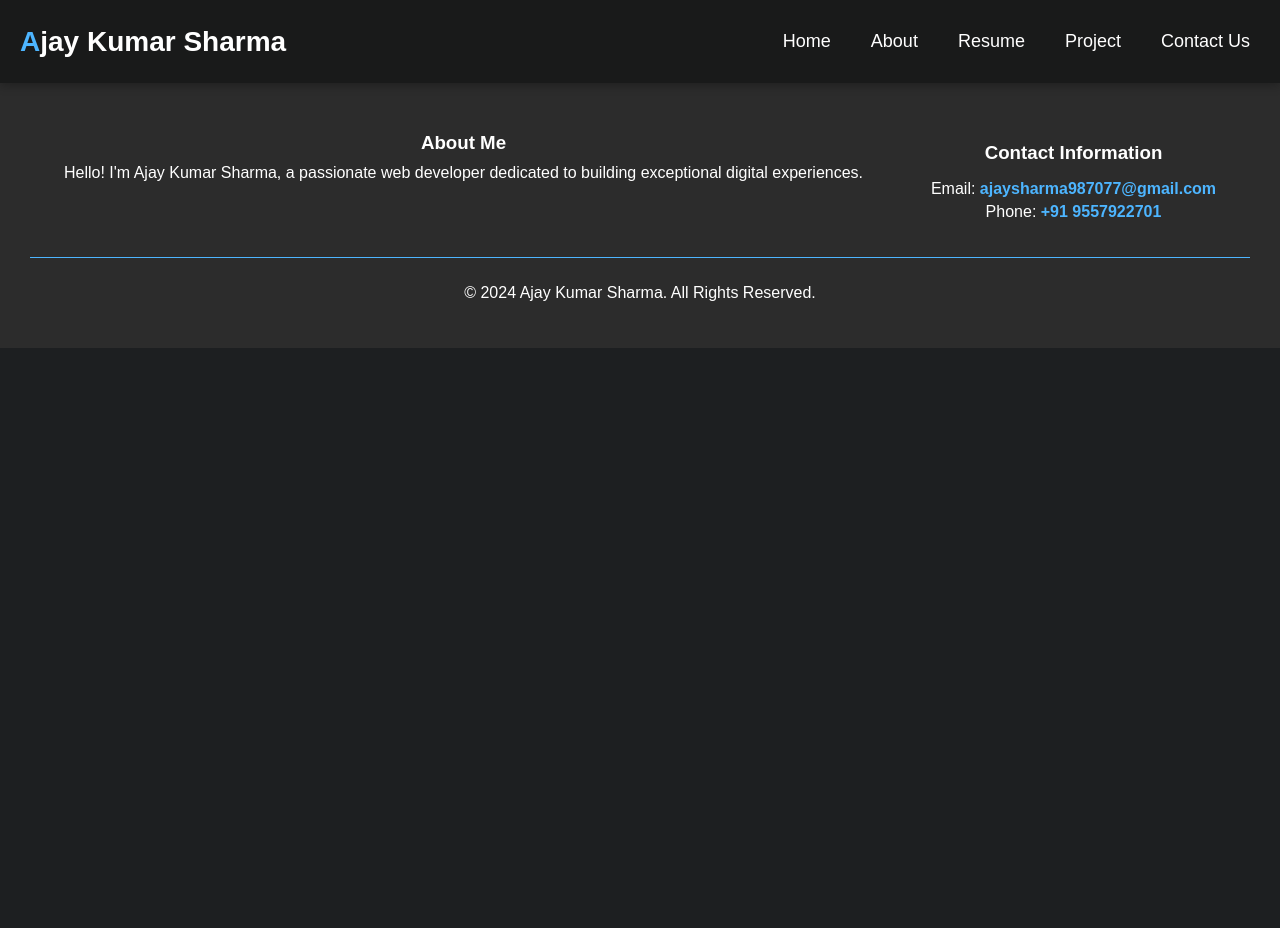
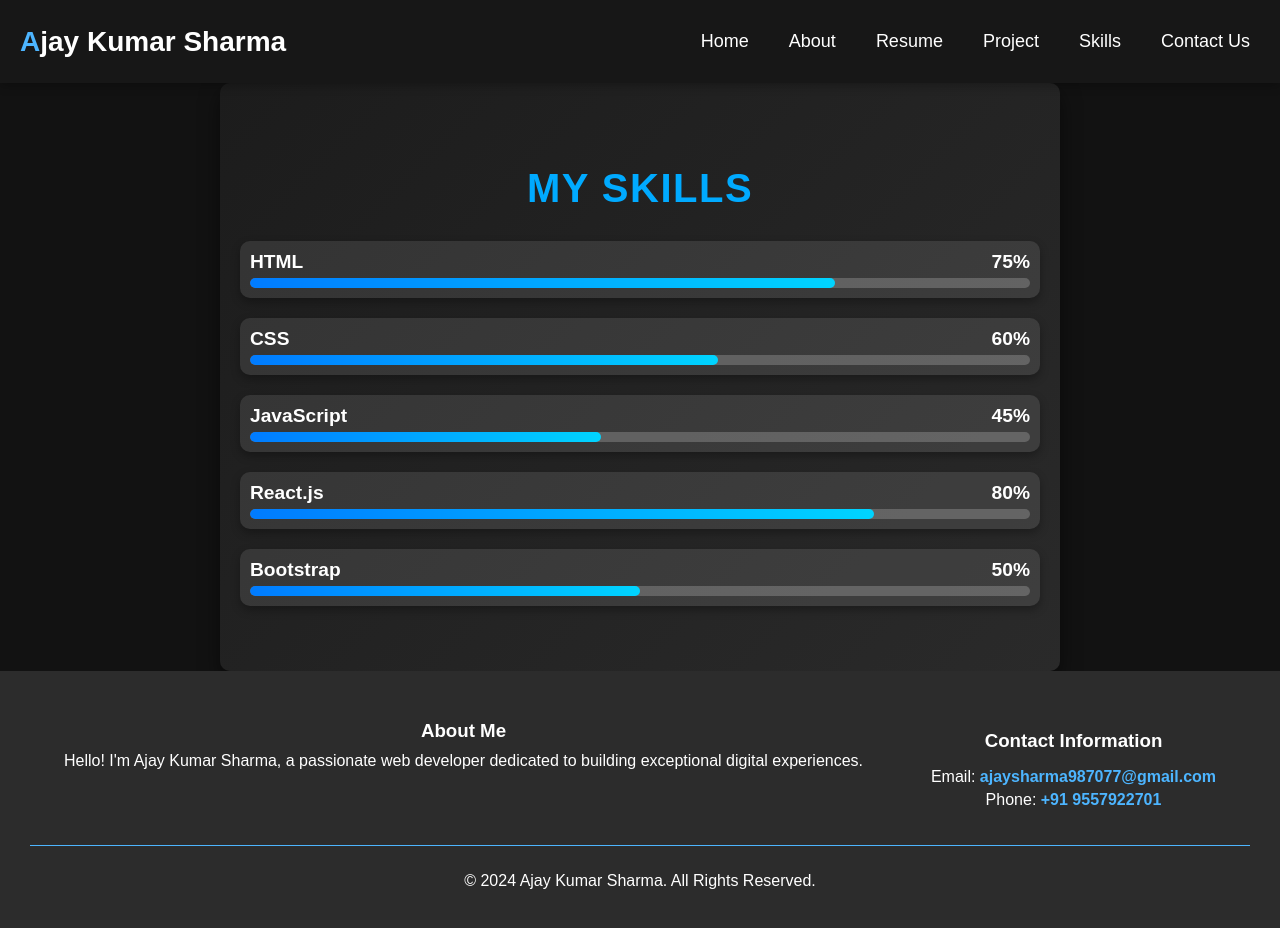
Before and after one commit to 7489-Ajay/my-portfolio, a React (Create React App) app: page /skills in a window 1280 px wide. Shown: the top 928 px of the page. Before the commit the page ends 800 px from the top, so only its background shows below. Built offline with nearby package versions, Linux system fonts and the light colour scheme.

Commit message:
Added Skills section and updated styles

```diff
--- a/package.json
+++ b/package.json
@@ -13,6 +13,7 @@
     "jspdf": "^2.5.2",
     "qrcode.react": "^3.1.0",
     "react": "^18.3.1",
+    "react-circular-progressbar": "^2.1.0",
     "react-dom": "^18.3.1",
     "react-router-dom": "^6.25.1",
     "react-scripts": "^5.0.1",
--- a/src/App.js
+++ b/src/App.js
@@ -7,6 +7,7 @@ import Project from './Pages/Project';
 import Resume from './Pages/Resume';
 import About from './Pages/About';
 import Footer from './Pages/Footer';
+import Skills from './Pages/Skills';
 
 const App = () => {
   return (
@@ -18,6 +19,7 @@ const App = () => {
         <Route path="/project" element={<Project />} />
         <Route path="/about" element={<About />} />
         <Route path="/resume" element={<Resume />} />
+        <Route path="/skills" element={<Skills />} />
       </Routes>
       <Footer />
     </>
--- a/src/MyComponents/Navbar.css
+++ b/src/MyComponents/Navbar.css
@@ -10,6 +10,7 @@
   backdrop-filter: blur(10px); /* Blur effect to create glassmorphism */
   transition: background-color 0.3s;
   z-index: 1000; /* Ensure navbar stays on top */
+
 }
 
 /* Logo styles */
--- a/src/MyComponents/Navbar.js
+++ b/src/MyComponents/Navbar.js
@@ -28,6 +28,7 @@ const Navbar = () => {
                 <li><Link to="/about" className="nav-link" onClick={closeMenu}>About</Link></li>
                 <li><Link to="/resume" className="nav-link" onClick={closeMenu}>Resume</Link></li>
                 <li><Link to="/project" className="nav-link" onClick={closeMenu}>Project</Link></li>
+                <li><Link to="/skills" className="nav-link" onClick={closeMenu}>Skills</Link></li>
                 <li><Link to="/contactus" className="nav-link" onClick={closeMenu}>Contact Us</Link></li>
             </ul>
         </nav>
--- a/src/Pages/Footer.css
+++ b/src/Pages/Footer.css
@@ -6,6 +6,7 @@
     position: relative; /* For positioning of animations */
 }
 
+/* Footer Content Section */
 .footer-content {
     display: flex; /* Flexbox layout for content */
     justify-content: space-around; /* Space out sections */
--- a/src/Pages/Footer.js
+++ b/src/Pages/Footer.js
@@ -1,4 +1,4 @@
-import React from 'react';
+ import React from 'react';
 import './Footer.css'; // Footer ke CSS file ko import karein
 
 const Footer = () => {
@@ -19,6 +19,7 @@ const Footer = () => {
                     </ul>
                 </div>
             </div>
+
             <div className="footer-bottom">
                 <p>&copy; {new Date().getFullYear()} Ajay Kumar Sharma. All Rights Reserved.</p>
             </div>
--- a/src/Pages/Home.css
+++ b/src/Pages/Home.css
@@ -1,5 +1,3 @@
-/* Home.css */
-
 /* General styles */
 .home-container {
   display: flex;
@@ -106,7 +104,7 @@
 }
 
 .photo-container img {
-  max-width: 80%;
+  max-width: 70%;
   border-radius: 50%;
   box-shadow: 0px 8px 30px rgba(0, 0, 0, 0.5);
   animation: photoBounce 3s ease-in-out infinite;
--- a/src/Pages/Home.js
+++ b/src/Pages/Home.js
@@ -23,8 +23,8 @@ const Home = () => {
     // Function to handle CV download
     const handleDownload = () => {
         const link = document.createElement('a'); // Create a link element
-        link.href = `${process.env.PUBLIC_URL}/cv-ajay-sharma.pdf`; // Set the URL to the CV file
-        link.download = 'cv-ajay-sharma.pdf'; // Set the download attribute
+        link.href = `${process.env.PUBLIC_URL}/2030.pdf`; // Set the URL to the CV file
+        link.download = '2030.pdf'; // Set the download attribute
         document.body.appendChild(link); // Append the link to the body
         link.click(); // Trigger the click event
         document.body.removeChild(link); // Remove the link after triggering
@@ -64,7 +64,10 @@ const Home = () => {
                 </div>
             </div>
         </div>
+
     );
+
 };
 
+
 export default Home;
--- /dev/null
+++ b/src/Pages/Skills.css
@@ -0,0 +1,102 @@
+/* Background & Global Styles */
+body {
+    background-color: #121212;
+    color: white;
+    font-family: "Poppins", sans-serif;
+  }
+
+  /* Skills Section */
+  .skills-container {
+    padding: 50px 20px;
+    text-align: center;
+    background: linear-gradient(135deg, #1c1c1c, #2a2a2a);
+    border-radius: 10px;
+    max-width: 800px;
+    margin: auto;
+    box-shadow: 0px 10px 20px rgba(0, 0, 0, 0.5);
+  }
+
+  /* Title Styling */
+  .skills-title {
+    font-size: 2.5rem;
+    font-weight: bold;
+    text-transform: uppercase;
+    margin-bottom: 30px;
+    color: #00aaff;
+    letter-spacing: 1.5px;
+    animation: fadeIn 1s ease-in-out;
+  }
+
+  /* Skills List */
+  .skills-list {
+    display: flex;
+    flex-direction: column;
+    gap: 20px;
+  }
+
+  /* Skill Item */
+  .skill {
+    text-align: left;
+    padding: 10px;
+    border-radius: 10px;
+    background: rgba(255, 255, 255, 0.1);
+    backdrop-filter: blur(5px);
+    box-shadow: 0px 4px 10px rgba(0, 0, 0, 0.3);
+  }
+
+  /* Skill Header */
+  .skill-header {
+    display: flex;
+    justify-content: space-between;
+    font-size: 1.2rem;
+    font-weight: bold;
+    margin-bottom: 5px;
+  }
+
+  /* Progress Bar Container */
+  .progress-bar-container {
+    width: 100%;
+    height: 10px;
+    background: rgba(255, 255, 255, 0.2);
+    border-radius: 5px;
+    overflow: hidden;
+  }
+
+  /* Progress Bar Animation */
+  .progress-bar {
+    height: 100%;
+    background: linear-gradient(90deg, #007bff, #00d4ff);
+    border-radius: 5px;
+    width: 0%;
+    transition: width 2s ease-in-out;
+  }
+
+  /* When section is visible, progress starts */
+  .progress-bar.animate {
+    transition: width 2s ease-in-out;
+  }
+
+  /* Responsive Styles */
+  @media (max-width: 768px) {
+    .skills-title {
+      font-size: 2rem;
+    }
+
+    .skill-header {
+      font-size: 1rem;
+    }
+
+    .progress-bar-container {
+      height: 8px;
+    }
+  }
+
+  @media (max-width: 480px) {
+    .skills-title {
+      font-size: 1.8rem;
+    }
+
+    .progress-bar-container {
+      height: 6px;
+    }
+  }
--- /dev/null
+++ b/src/Pages/Skills.js
@@ -0,0 +1,57 @@
+import React, { useEffect, useState, useRef } from "react";
+import "./Skills.css";
+
+const skillsData = [
+  { skill: "HTML", percentage: 75 },
+  { skill: "CSS", percentage: 60 },
+  { skill: "JavaScript", percentage: 45 },
+  { skill: "React.js", percentage: 80 },
+  { skill: "Bootstrap", percentage: 50 },
+];
+
+const Skills = () => {
+  const [visible, setVisible] = useState(false);
+  const skillsRef = useRef(null);
+
+  useEffect(() => {
+    const observer = new IntersectionObserver(
+      ([entry]) => {
+        if (entry.isIntersecting) {
+          setVisible(true);
+          observer.disconnect(); // Ensure animation runs only once
+        }
+      },
+      { threshold: 0.5 } // Trigger when 50% of section is visible
+    );
+
+    if (skillsRef.current) {
+      observer.observe(skillsRef.current);
+    }
+
+    return () => observer.disconnect();
+  }, []);
+
+  return (
+    <div className="skills-container" ref={skillsRef}>
+      <h2 className="skills-title">My Skills</h2>
+      <div className="skills-list">
+        {skillsData.map((skill, index) => (
+          <div key={index} className="skill">
+            <div className="skill-header">
+              <span className="skill-name">{skill.skill}</span>
+              <span className="skill-percentage">{skill.percentage}%</span>
+            </div>
+            <div className="progress-bar-container">
+              <div
+                className={`progress-bar ${visible ? "animate" : ""}`}
+                style={{ width: visible ? `${skill.percentage}%` : "0%" }}
+              ></div>
+            </div>
+          </div>
+        ))}
+      </div>
+    </div>
+  );
+};
+
+export default Skills;
```
Also changed, not shown: 2 other files (tests, documents, lock files or other folders).
